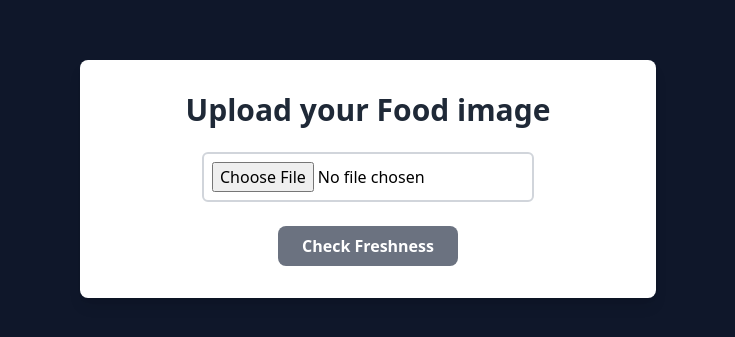
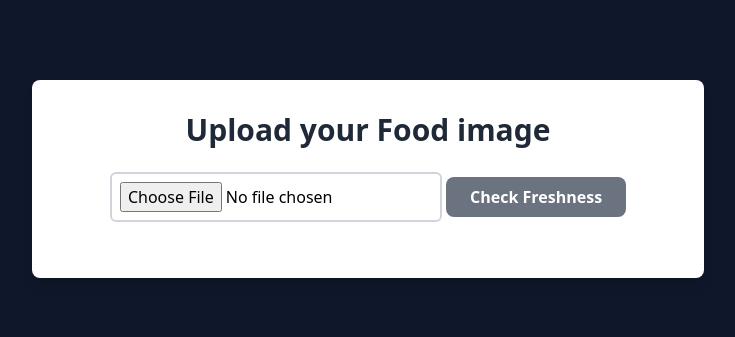
Before and after one commit to Priyanshu8709/smart-food-freshness-detector, a website: page index.html in a window 1280 px wide. Shown: the part 205-542 px from the top of the page, without its empty margins (272-1007 px from the left). Drawn offline with nearby package versions, Linux system fonts and the light colour scheme.

Commit message:
small chnages

```diff
--- a/index.html
+++ b/index.html
@@ -6,7 +6,7 @@
   <script src="https://cdn.tailwindcss.com"></script> <!-- Tailwind link -->
 </head>
 <body class="bg-slate-900 flex flex-col items-center justify-center min-h-screen p-4">
-<div class="bg-white shadow-lg rounded-lg p-8 max-w-md md:max-w-lg lg:max-w-xl text-center">
+<div class="bg-white shadow-lg rounded-lg p-8 w-full max-w-sm sm:max-w-3xl ms:max-w-lg lg:max-w-xl xl:max-w-2xl mx-auto text-center">
   <h1 class="text-3xl font-bold text-gray-800 mb-6">Upload your Food image</h1>
 
   <!-- Image Preview -->
```
